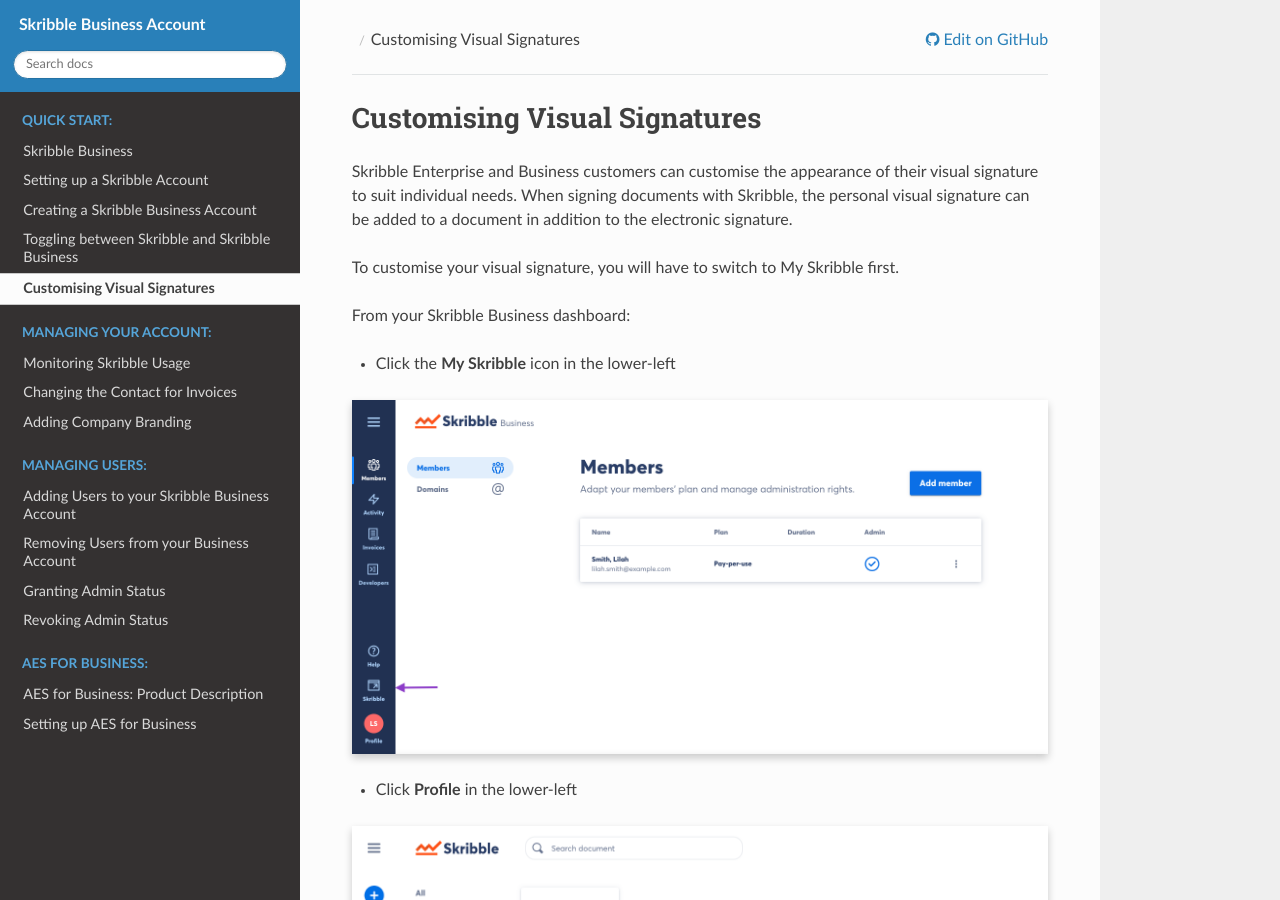
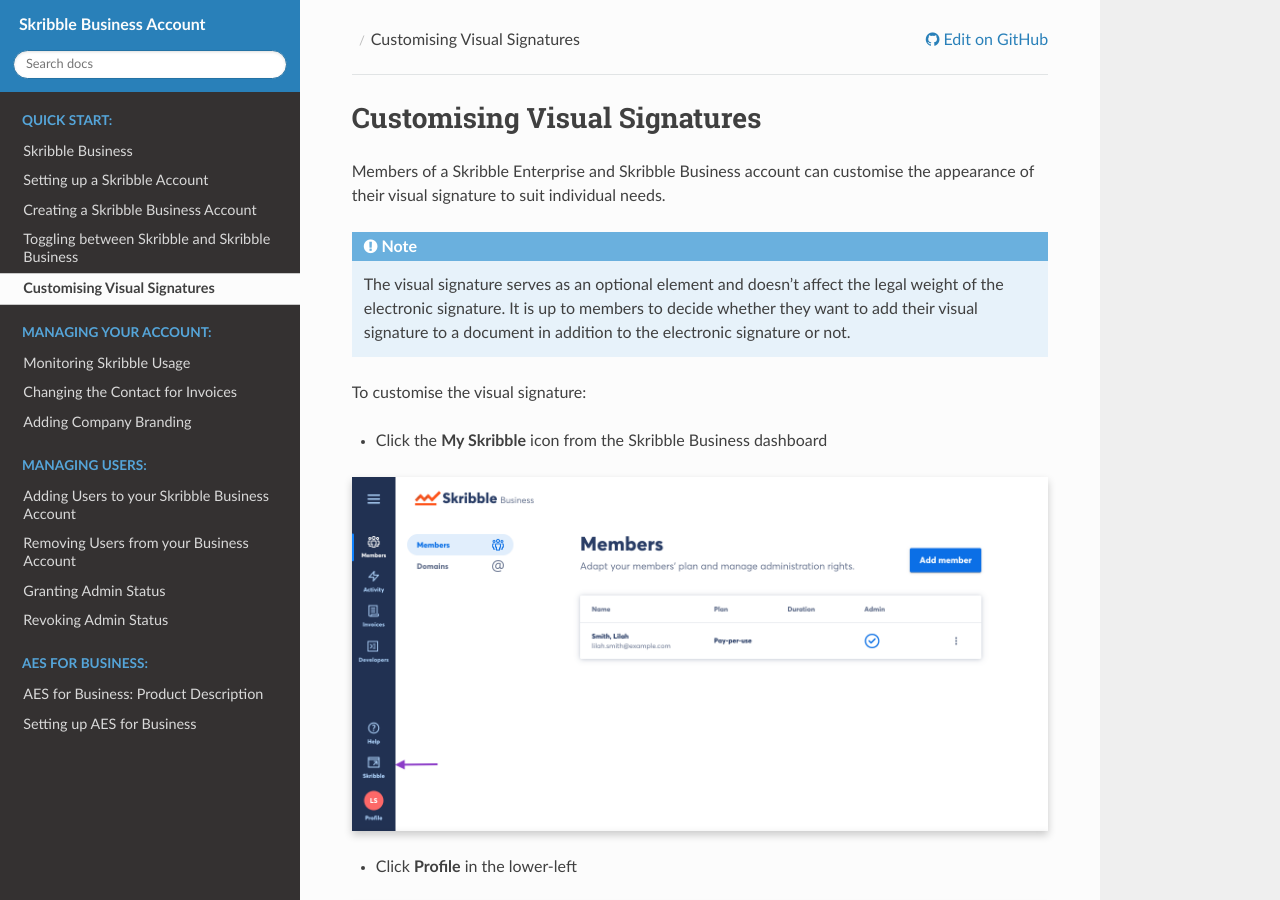
Before and after one commit to matthieu-bt/business-guide, a Sphinx documentation site: the page built from source/quickstart/signature.rst, in a window 1280 px wide and 900 px high. Built offline with Sphinx 7.4.7 and the Read the Docs theme 2.0.0, drawn with Linux system fonts in a browser that asks for light colours; some of the changed text lies outside the part shown.

Commit message:
Added a note on vis sign as an optional element
Added a note from the Help Center -> Visual signature is optional

```diff
--- a/source/quickstart/signature.rst
+++ b/source/quickstart/signature.rst
@@ -4,15 +4,15 @@
 Customising Visual Signatures
 =============================
 
+Members of a Skribble Enterprise and Skribble Business account can customise the appearance of their visual signature to suit individual needs.
 
-Skribble Enterprise and Business customers can customise the appearance of their visual signature to suit individual needs. When signing documents with Skribble, the personal visual signature can be added to a document in addition to the electronic signature.
+.. NOTE::
+   The visual signature serves as an optional element and doesn't affect the legal weight of the electronic signature. It is up to members to decide whether they want to add their visual signature to a document in addition to the electronic signature or not.
 
 
-To customise your visual signature, you will have to switch to My Skribble first.
+To customise the visual signature:
 
-From your Skribble Business dashboard:
-
-- Click the **My Skribble** icon in the lower-left
+- Click the **My Skribble** icon from the Skribble Business dashboard
 
 
 .. image:: 1-biz_dashboard.png
@@ -58,7 +58,7 @@
     :class: with-shadow
 
 
-For more information on using visual signature when signing documents electronically with Skribble, visit our `Help Center`_.
+Not sure how to create your personal visual signature? Have a look at our `Help Center`_.
 
    .. _Help Center: https://help.skribble.com/-en-creating-visual-signature
 
```
